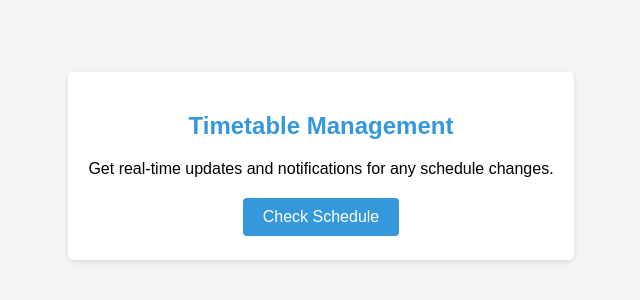
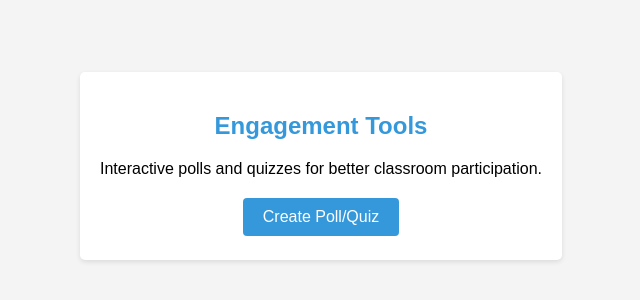
Before and after one commit to rayanakarthikeyan/CampXImproved, a plain HTML site: page engagement.html in a window 1280 px wide. Shown: the part 234-534 px from the top of the page, without its empty margins (319-959 px from the left). Drawn offline with Linux system fonts and the light colour scheme.

Commit message:
Update engagement.html

```diff
--- a/engagement.html
+++ b/engagement.html
@@ -3,14 +3,14 @@
 <head>
 <meta charset="UTF-8">
 <meta name="viewport" content="width=device-width, initial-scale=1.0">
-<title>Timetable Management</title>
+<title>Engagement Tools</title>
 <link rel="stylesheet" href="styles.css">
 </head>
 <body>
     <div class="module">
-        <h2>Timetable Management</h2>
-        <p>Get real-time updates and notifications for any schedule changes.</p>
-        <button class="button">Check Schedule</button>
+        <h2>Engagement Tools</h2>
+        <p>Interactive polls and quizzes for better classroom participation.</p>
+        <button class="button">Create Poll/Quiz</button>
     </div>
 </body>
 </html>
```
